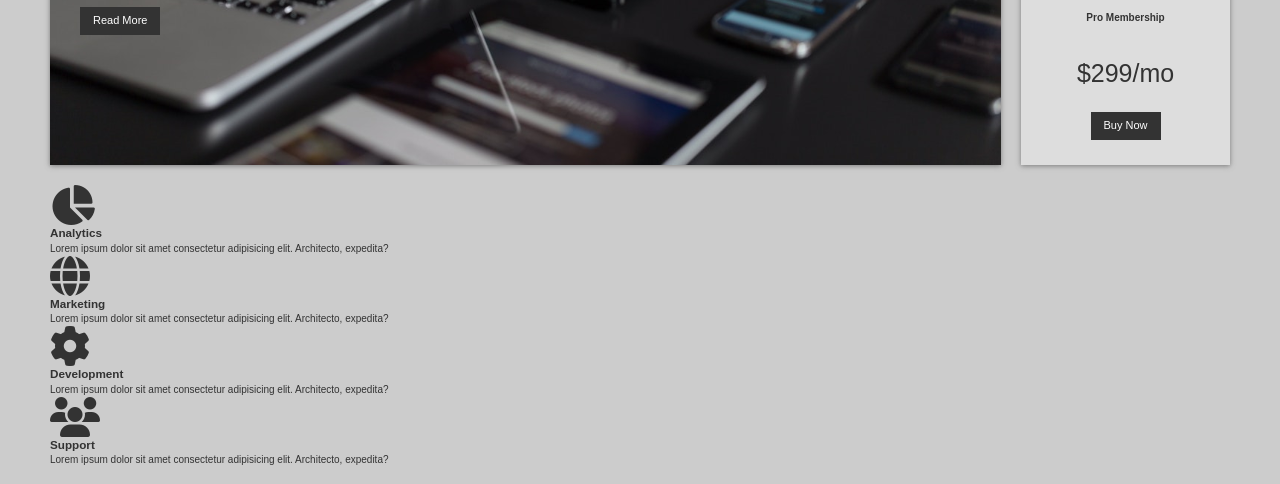
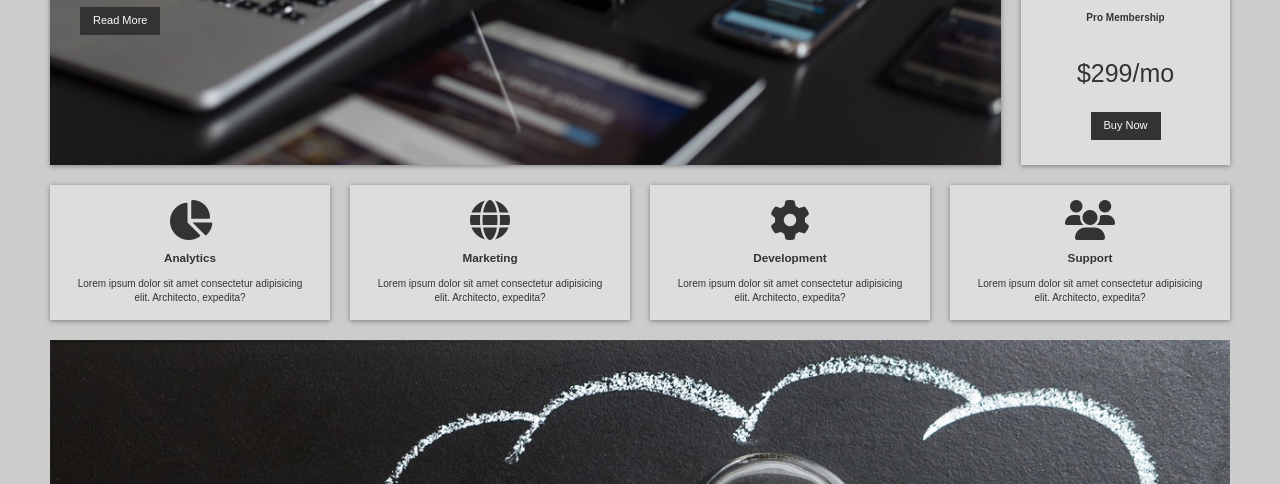
Before and after one commit to RobinHawiz/practice-html-css, a plain HTML site: page responsiveCSSGridLayout/index.html in a window 1280 px wide. Shown: the part 316-800 px from the top of the page. Drawn offline with Linux system fonts and the light colour scheme.

Commit message:
boxes complete

```diff
--- a/responsiveCSSGridLayout/styles/_home.scss
+++ b/responsiveCSSGridLayout/styles/_home.scss
@@ -62,4 +62,21 @@
       grid-area: top-box-b;
     }
   }
+
+  #boxes {
+    display: grid;
+    grid-gap: 2rem;
+    grid-template-columns: repeat(auto-fit, minmax(20rem, 1fr));
+
+    .box {
+      background: $color-primary;
+      text-align: center;
+      padding: 1.5rem 2.5rem;
+      box-shadow: $shadow;
+
+      h3 {
+        margin: 1rem 0rem;
+      }
+    }
+  }
 }
```
Also changed, not shown: responsiveCSSGridLayout/styles/style.css, 1 other file.
